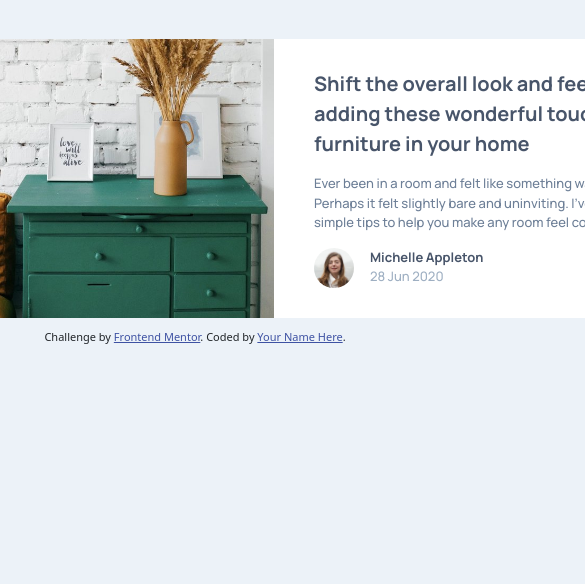
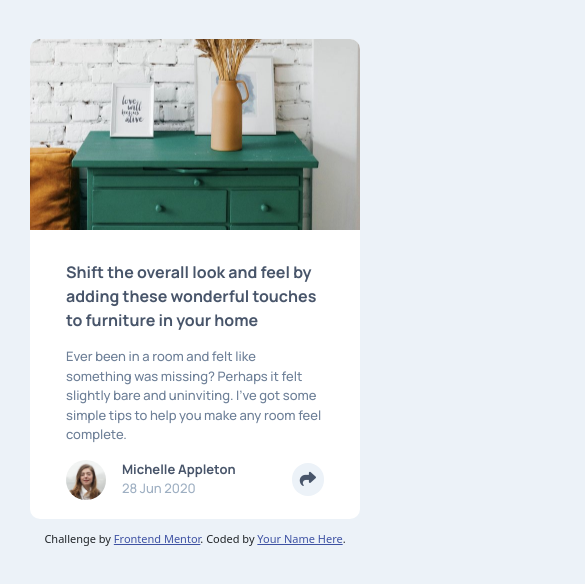
Before and after one commit to shoproizoshlo/article-preview-component-master, a plain HTML site: page index.html in a window 390 px wide. Shown: the top 584 px of the page, 585 px wide, since content can reach past the window. Drawn offline with nearby package versions, Linux system fonts and the light colour scheme.

Commit message:
fixed styling

```diff
--- a/css/styles.css
+++ b/css/styles.css
@@ -37,24 +37,26 @@ p {
   border: 0 solid;
   border-radius: 10px;
   width: 710px;
-  /* overflow: hidden; */
   background-color: white;
 }
 .image-area {
+  overflow: hidden;
   background-image: url(/images/drawers.jpg);
   background-position: center;
   background-size: cover;
+  border-radius: 10px 0 0 10px;
   flex: 1;
 }
 .text-area {
   position: relative;
   flex: 1.3;
-  padding: 30px 40px 30px 40px;
+  padding: 30px 40px;
   font-family: "Manrope", sans-serif;
   font-weight: 500;
   font-size: 13px;
   color: var(--dark-grayish-blue);
 }
+
 .heading {
   font-weight: 700;
   font-size: 20px;
@@ -129,3 +131,20 @@ p {
 .attribution a {
   color: hsl(228, 45%, 44%);
 }
+@media screen and (max-width: 600px) {
+  .container {
+    flex-direction: column;
+    width: 330px;
+    height: 480px;
+  }
+  .image-area {
+    background-position: center;
+    border-radius: 10px 10px 0 0 ;
+  }
+  .text-area {
+    padding: 30px 36px 10px 36px;
+  }
+  .heading {
+    font-size: 16px;
+  }
+}
--- a/index.html
+++ b/index.html
@@ -59,14 +59,12 @@
               </div>
             </div>
             <i class="fa-solid fa-share fa-lg"></i>
-          </div>
-          <div
-            class="share-wind d-flex align-items-center justify-content-around"
-          >
-            <p class="share-text">Share</p>
-            <i class="fa-brands fa-xl fa-square-facebook"></i>
-            <i class="fa-brands fa-xl fa-twitter"></i>
-            <i class="fa-brands fa-xl fa-pinterest"></i>
+            <div class="share-wind d-flex align-items-center justify-content-around">
+              <p class="share-text">Share</p>
+              <i class="fa-brands fa-xl fa-square-facebook"></i>
+              <i class="fa-brands fa-xl fa-twitter"></i>
+              <i class="fa-brands fa-xl fa-pinterest"></i>
+            </div>
           </div>
         </div>
       </div>
```
